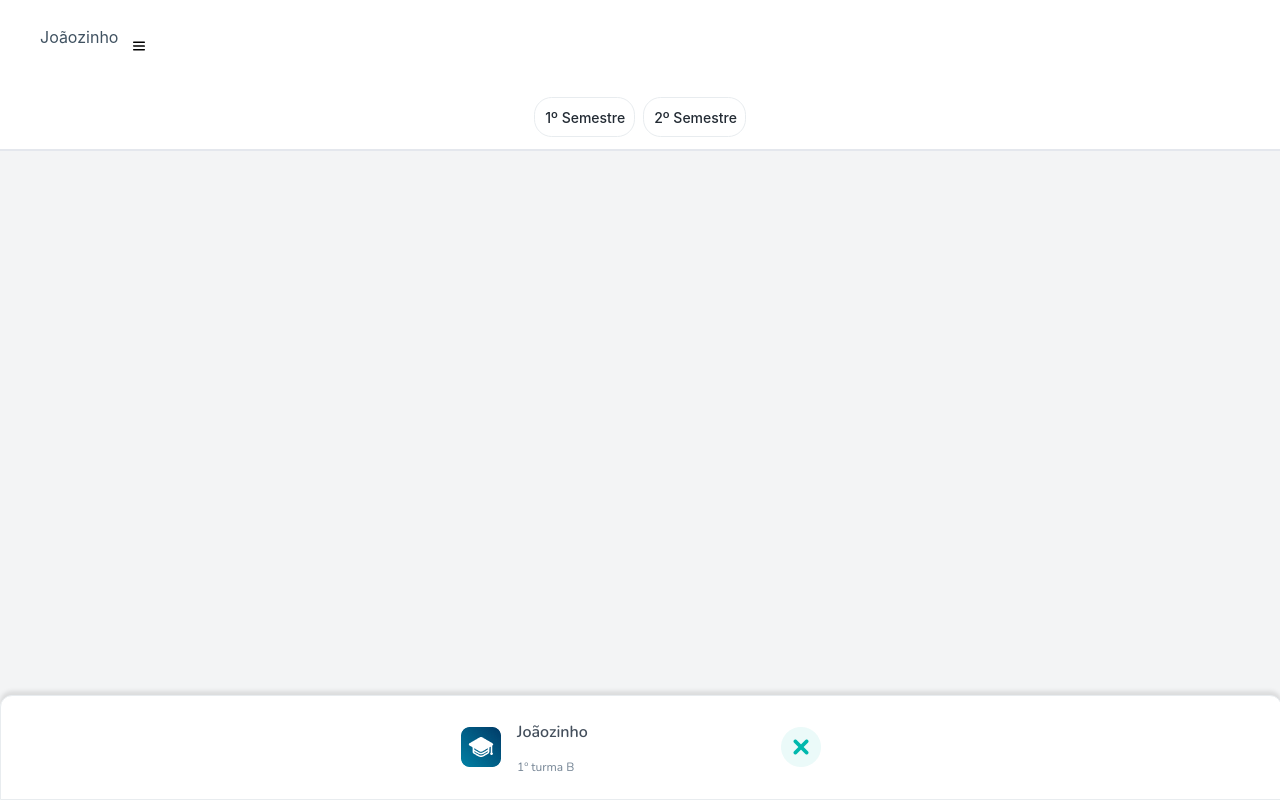
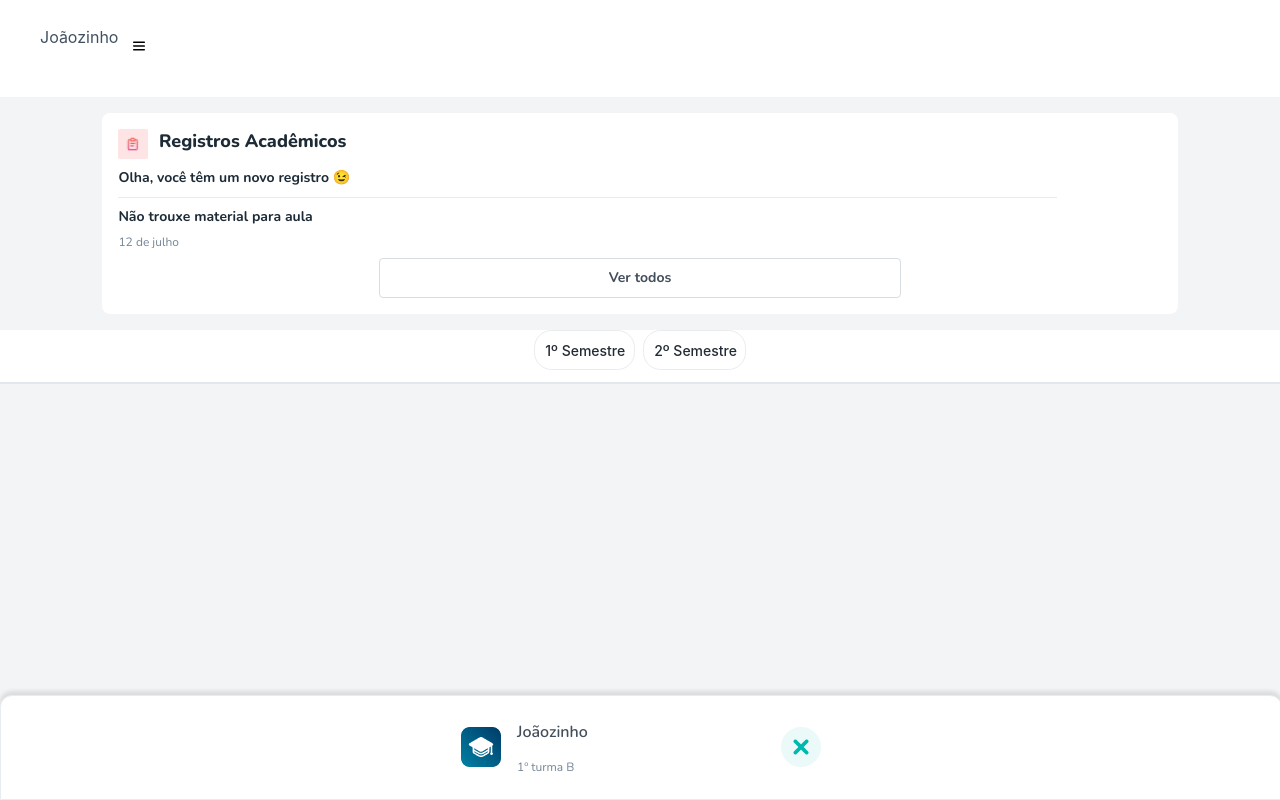
Before and after one commit to Borgarelli/front_end_painel_aluno, a Vue app: page /studentPainel/1 in a window 1280 px wide. Built offline with nearby package versions, Linux system fonts and the light colour scheme.

Commit message:
AcademicalRegisters

```diff
--- /dev/null
+++ b/src/components/AcademicalRegisters.vue
@@ -0,0 +1,115 @@
+<template>
+    <div class="main1">
+       <div class="group">
+               <img class="img" src="../assets/registers.png" alt="registros">
+           <div class="text-header-main1">
+               <span class="title">Registros Acadêmicos</span>
+           </div>
+       </div>
+       <div class="subtitle"><span class="subtitle-content">Olha, você têm um novo registro 😉</span></div>
+       <div class="linha"/>
+       <div class="subtitle">
+        <span class="subtitle-content">
+            Não trouxe material para aula
+        </span>
+        <span class="date">12 de julho</span>
+       </div>
+       <div class="body">
+        <button class="btn"><span>Ver todos</span></button>
+       </div>
+   </div>
+</template>
+<script setup lang="ts">
+</script>
+
+<style scoped>
+.main1 {
+ display: flex;
+ flex-direction: column;
+ background-color: #FFF;
+ border-radius: .5em;
+ padding: 1em;
+ margin: 1em 8vw 1em 8vw;
+}
+
+.group {
+ display: flex;
+ flex-direction: row;
+ text-align: left;
+ gap: 10.6px;
+}
+
+.title {
+   overflow: hidden;
+   color: #1D2B36;
+   text-overflow: ellipsis;
+   font-family: Nunito;
+   font-size: 18px;
+   font-style: normal;
+   font-weight: 800;
+   line-height: 100%;
+   }
+
+.subtitle {
+    margin-top: 1em;
+    display: flex;
+    flex-direction: column;
+    align-items: flex-start;
+}
+
+.subtitle-content {
+    color: #1D2B36;
+    font-family: Nunito;
+    font-size: 14px;
+    font-style: normal;
+    font-weight: 700;
+    line-height: 120%;
+    margin-bottom: 10px; /* 16.8px */
+}
+
+
+.linha {
+    background-color: #E8ECEF;
+    height: 1px;
+    width: 90%;
+}
+
+.date {
+    overflow: hidden;
+    color: #748494;
+    text-overflow: ellipsis;
+    font-family: Nunito;
+    font-size: 12px;
+    font-style: normal;
+    font-weight: 400;
+    line-height: 100%; /* 12px */
+}
+
+.btn {
+    margin-top: 10px;
+    display: flex;
+    width: 50%;
+    height: 40px;
+    padding: 0px 16px;
+    justify-content: center;
+    align-items: center;
+    gap: 10px;
+    border-radius: 4px;
+    border: 1px solid #D7DEE3;
+    background: #FFF;
+}
+
+.btn > span {
+    color: #434E5B;
+    text-align: center;
+    font-family: Nunito;
+    font-size: 14px;
+    font-style: normal;
+    font-weight: 700;
+    line-height: 120%; /* 16.8px */
+}
+.img {
+   width: 30px;
+   height: 30px;
+}
+</style>
--- a/src/views/HighlightsView.vue
+++ b/src/views/HighlightsView.vue
@@ -1,7 +1,7 @@
 <template>
 <div class="app">
     <AppBar/>
-
+    <AcademicalRegisters/>
     <TermsBar :terms="terms"/>
     <TheFooter/>
 </div>
@@ -12,6 +12,7 @@ import { ref, onMounted } from 'vue';
 import AppBar  from '../components/AppBar.vue';
 import TermsBar from '../components/TermsBar.vue';
 import TheFooter from '../components/TheFooter.vue';
+import AcademicalRegisters from '../components/AcademicalRegisters.vue';
 
 const terms = ref([
     // '1º Bimestre',
```
Also changed, not shown: src/assets/registers.png (added).
